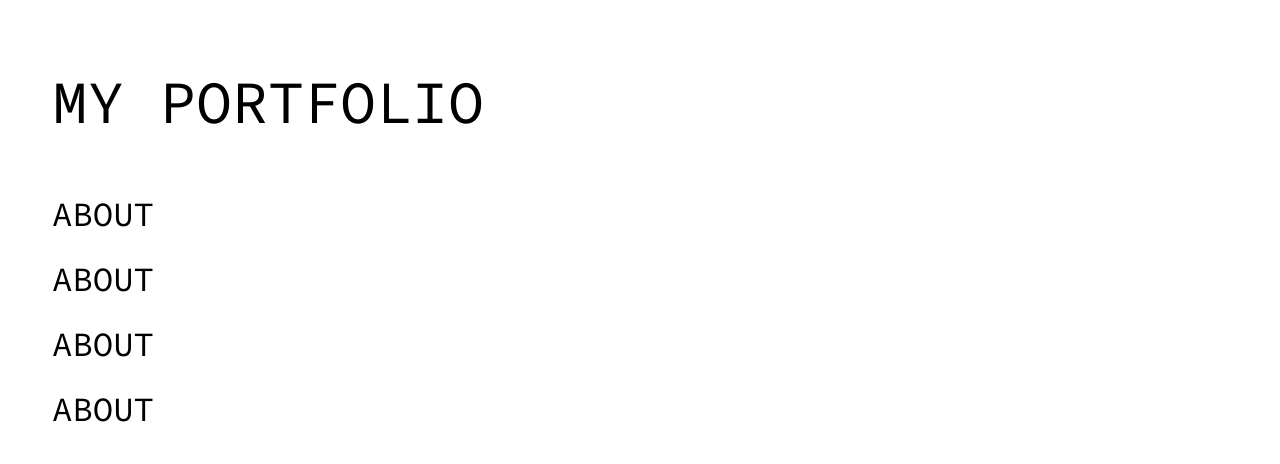
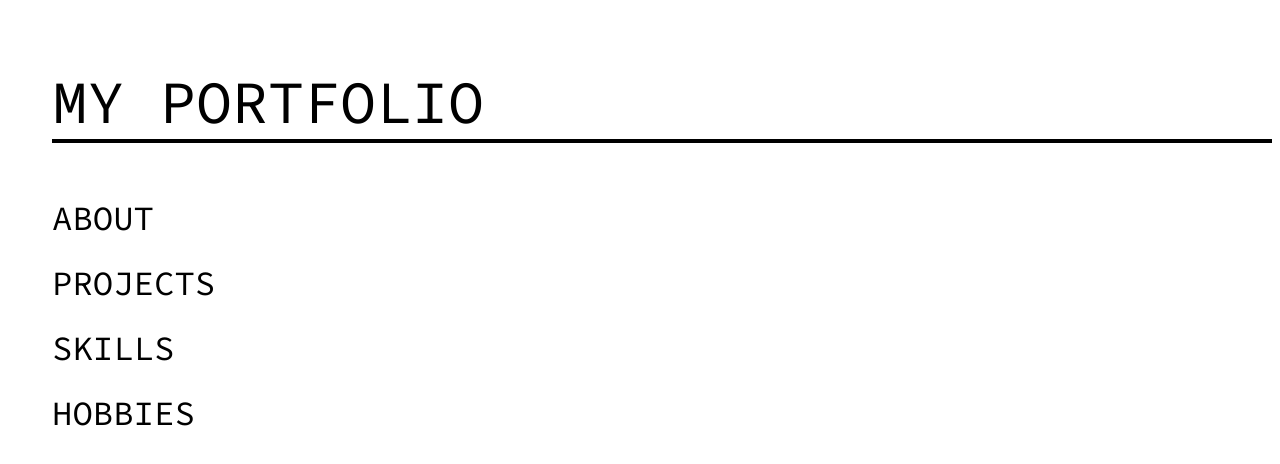
Before and after one commit to Khookins/My-Portfolio-SITE, a plain HTML site: page index.html in a window 1280 px wide. Drawn offline with Linux system fonts and the light colour scheme.

Commit message:
Added More Pages - Added Pages Folder - Added All Button Pages (about, projects, skills, hobbies) - Added Underline To Title (its broken) - Buttons Now Actually Work And Go The The Said Page (But Now Their Underlines Are Broken)

```diff
--- a/index.html
+++ b/index.html
@@ -14,9 +14,9 @@
 <body>
     <div id="title">MY PORTFOLIO</div>
     <ul id="list">
-        <li class="list-item">ABOUT</li>
-        <li class="list-item">ABOUT</li>
-        <li class="list-item">ABOUT</li>
-        <li class="list-item">ABOUT</li>
+        <li class="list-item"><a class="button" href="pages\about.html">ABOUT</a></li>
+        <li class="list-item"><a class="button" href="pages\projects.html">PROJECTS</a></li>
+        <li class="list-item"><a class="button" href="pages\skills.html">SKILLS</a></li>
+        <li class="list-item"><a class="button" href="pages\hobbies.html">HOBBIES</a></li>
     </ul>
 </body>
--- a/styles/styles.css
+++ b/styles/styles.css
@@ -11,6 +11,15 @@ body{
     font-size: 60px;
     margin: 64 0 54 44;
     cursor: default;
+    width: auto;
+}
+#title::after{
+    content: '';
+    width: 100%;
+    height: 4px;
+    background-color: black;
+    display: block;
+    margin: auto;
 }
 #list{
     list-style: none;
@@ -22,6 +31,10 @@ body{
 }
 .list-item{
     margin: 20 0 0 0;
+}
+.button{
+    text-decoration: none;
+    color: black;
 }
 .list-item:hover{
     cursor: hand;
```
Also changed, not shown: pages/about.html (added), pages/hobbies.html (added), pages/projects.html (added), pages/skills.html (added).
